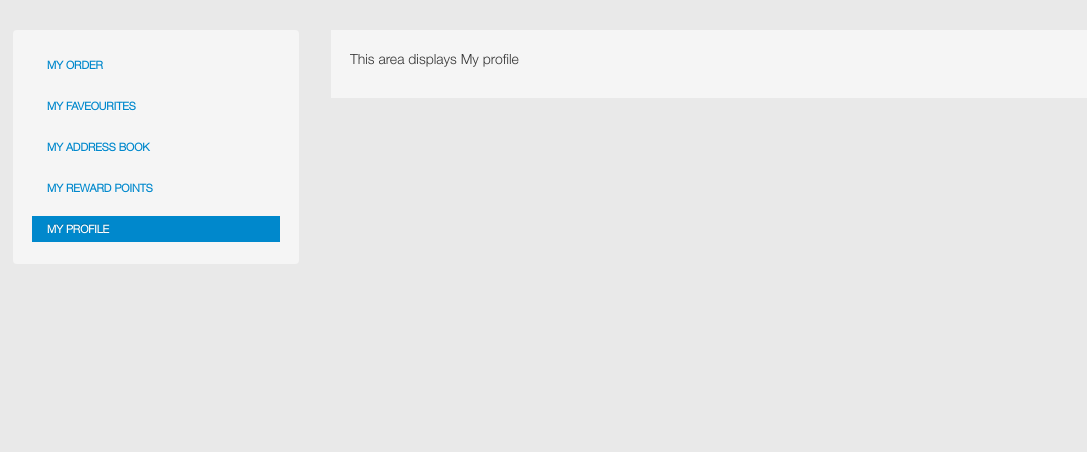
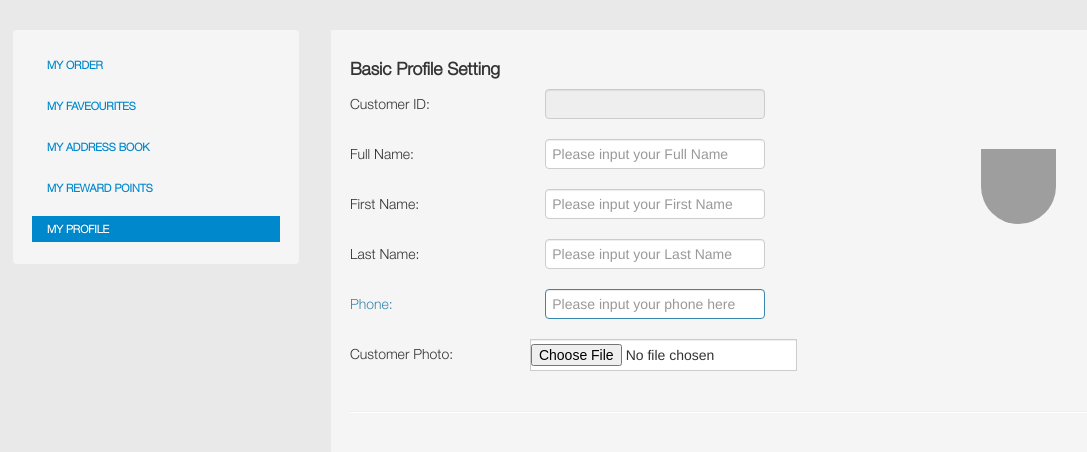
Before and after one commit to ShepardZhao/website, a PHP site: page /B2C/CMS/customer-Management/index.php in a window 1280 px wide, after a click on "MY PROFILE". Shown: the part 50-502 px from the top of the page, without its empty margins (7-1094 px from the left). Run offline with PHP 8.4, Linux system fonts and the light colour scheme; data comes from the database, SQL or seed files in the repository; some libraries are stand-ins or nearby versions; grey boxes are pictures that could not be loaded.

```diff
--- a/CMS/customer-Management/Customer.js
+++ b/CMS/customer-Management/Customer.js
@@ -12,11 +12,6 @@ $(document).ready(function(){
 
     }
     gotoHashTab();
-
-
-
-
-
     // when the nav item is selected update the page hash
     $('.nav a').on('shown', function (e) {
         window.location.hash = e.target.hash;
--- a/CMS/customer-Management/index.php
+++ b/CMS/customer-Management/index.php
@@ -83,10 +83,76 @@
                 <div class="tab-pane " id="MyRewardPoints">
                     <p>This area displays My MyRewardPoints</p>
                 </div>
+                <!--My Profile start-->
+                <div class="tab-pane " id="MyPrpfile">
+				<div class="row-fluid text-center">
 
-                <div class="tab-pane " id="MyPrpfile">
-                    <p>This area displays My profile</p>
+
+				<div class="span6">
+				<h4 class="text-left">Basic Profile Setting</h4>
+				<div class="form-horizontal">
+				<!--Customer ID-->
+				<div class="control-group">
+				    <label class="control-label">Customer ID:</label>
+				    <div class="controls">
+				      <input type="text" id="CustomerID" disabled>
+				    </div>
+				  </div>
+				<!--Customer Name-->
+				<div class="control-group">
+				    <label class="control-label">Full Name:</label>
+				    <div class="controls">
+				      <input type="text" id="CustomerName" placeholder="Please input your Full Name">
+				    </div>
+				  </div>
+				 <!--Customer First Name-->
+				 <div class="control-group">
+				     <label class="control-label">First Name:</label>
+				     <div class="controls">
+				       <input type="text" id="CustomerFirstName" placeholder="Please input your First Name">
+				     </div>
+				   </div>
+
+				   <!--Customer Last Name-->
+				   <div class="control-group">
+				       <label class="control-label">Last Name:</label>
+				       <div class="controls">
+				         <input type="text" id="CustomerLastName" placeholder="Please input your Last Name">
+				       </div>
+				     </div>
+
+				   <!--Customer Phone-->
+				   <div class="control-group info">
+				       <label class="control-label">Phone:</label>
+				       <div class="controls">
+				         <input type="text" id="CustomerPhone" placeholder="Please input your phone here">
+
+				       </div>
+				     </div>
+				   <!--Customer Photo-->
+				   <div class="control-group">
+				       <label class="control-label">Customer Photo:</label>
+				       <div class="controls">
+				         <input type="file" id="CustomerPhoto">
+				       </div>
+				     </div>
+
+				   </div>
+
+
+				</div>
+
+
+				<div class="span6">
+					<img src="..." id="CustomerPhotoPrev" class="img-circle">
+				</div>
+
+				</div>
+
+
+
                 </div>
+				   				   <hr>
 
 
             </div>
--- a/CMS/customer-Management/style.css
+++ b/CMS/customer-Management/style.css
@@ -6,3 +6,6 @@
 	background-color: rgb(245,245,245);
 	padding: 19px;
 }
+#CustomerPhotoPrev{
+	padding-top: 100px;
+}
--- a/assets/framework/js/Facebook-Api.js
+++ b/assets/framework/js/Facebook-Api.js
@@ -15,6 +15,8 @@ fbAsyncInit = function() {
 
 function fb_logff(){
     FB.logout(function(response) {
+        FB.Auth.setAuthResponse(null, 'unknown');
+
         window.location.reload();//reload the page, if the user logoff
     });
 
--- a/assets/framework/js/customer-indexPage.v1.0.js
+++ b/assets/framework/js/customer-indexPage.v1.0.js
@@ -204,7 +204,7 @@ $(document).ready(function(){
     });
 
 //jquery serach width change
-    $(function(){setTimeout(onWidthChange,1000);});
+    $(function(){setTimeout(onWidthChange,1);});
 
     function onWidthChange()
     {
@@ -215,7 +215,7 @@ $(document).ready(function(){
                 $('.searchItem').width(serachWidth);
             });
         }
-        setTimeout(onWidthChange,1000);
+        setTimeout(onWidthChange,1);
     }
 
 
--- a/header.php
+++ b/header.php
@@ -131,7 +131,6 @@ if ($user) {
           </ul>
 
               <?php elseif(isset($_SESSION['LoginedUserID'])): ?>
-
           <ul class="nav nav-pills headNav pull-left">
                  <li><div class="btn-group"><div id="search"><input type="text" class="searchItem"  data-provide="typeahead" placeholder="Search Items......." ><img id="searchImg" width=40 height=40 src="<?php echo GlobalPath?>/assets/framework/front-images/search.png "></div> </div></li>
                </ul>
@@ -148,10 +147,10 @@ if ($user) {
                                     <li><a href="<?php echo GlobalPath;?>/cms/customer-Management/#MyFaveourites">My Favourites</a></li>
                                     <li><a href="<?php echo GlobalPath;?>/cms/customer-Management/#MyAddressBook">My Address Book</a></li>
                                     <li><a href="<?php echo GlobalPath;?>/cms/customer-Management/#MyAddressBook">My Reward Points</a></li>
-                                    <li><a href="<?php echo GlobalPath;?>/cms/customer-Management/#MyPrpfile">My Profile</a></li>
+                                    <li><a href="<?php echo GlobalPath;?>/cms/customer-Management/?id=<?php echo $_SESSION['LoginedUserID'];?>&#MyPrpfile">My Profile</a></li>
 
                                     <li class="divider"></li>
-                                    <li><a href="register/logoff.php" onclick="fb_logff();">Log Out</a></li>
+                                    <li><a href="<?php echo GlobalPath;?>/register/logoff.php" onclick="fb_logff();">Log Out</a></li>
 
                                 </ul>
                             </div>
```
Also changed, not shown: register/logoff.php (+6 -2 lines).
